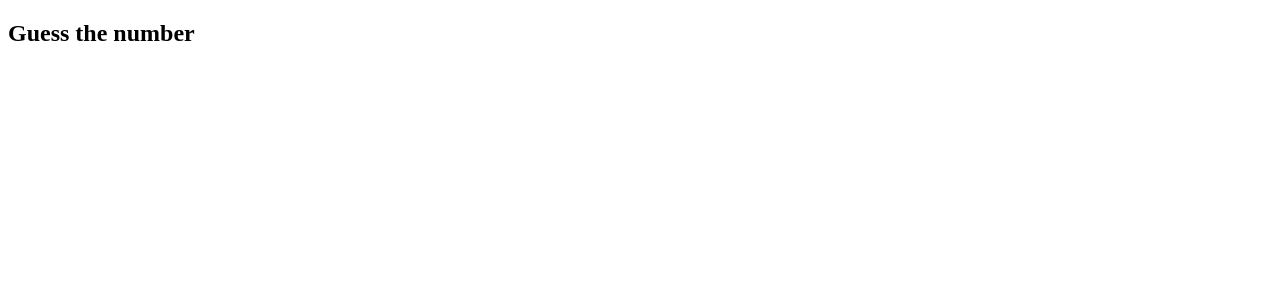
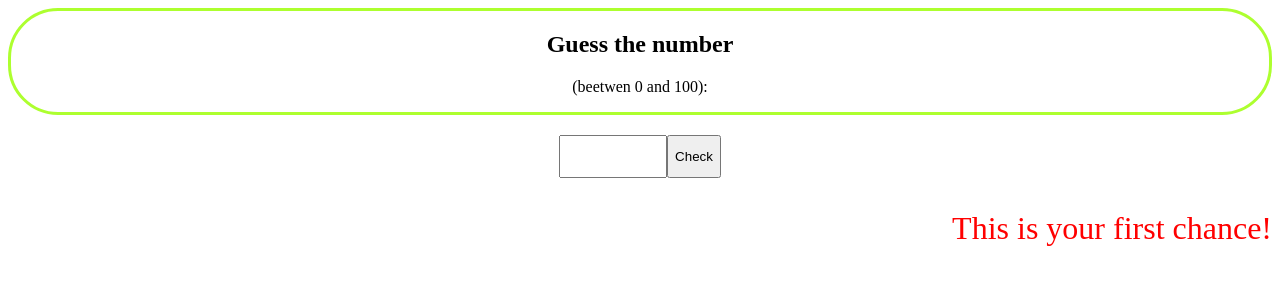
Before and after one commit to idrisay/guess-the-number, a plain HTML site: page index.html in a window 1280 px wide. Drawn offline with Linux system fonts and the light colour scheme.

Commit message:
add style

```diff
--- a/index.html
+++ b/index.html
@@ -5,8 +5,19 @@
     <meta http-equiv="X-UA-Compatible" content="IE=edge">
     <meta name="viewport" content="width=device-width, initial-scale=1.0">
     <title>Guess the number</title>
+    <link rel="stylesheet" href="styles.css">
 </head>
 <body>
-    <h2>Guess the number</h2>
+    <div id="top-div">
+        <h2>Guess the number</h2>
+        <p>(beetwen 0 and 100):</p>
+    </div>
+    <div id="input-div">
+        <input id="number" type="number" min="1" max="100" >
+        <button id="check-btn" >Check</button>
+    </div>
+    <div id="middle-div">
+        <p>This is your first chance!</p>
+    </div>
 </body>
 </html>
--- /dev/null
+++ b/styles.css
@@ -0,0 +1,25 @@
+#top-div{
+    text-align: center;
+    border: 3px solid greenyellow;
+    border-radius: 50px;
+}
+#middle-div{
+    text-align: right;
+}
+
+#middle-div p{
+    color: red;
+    font-size: 2rem;
+}
+
+/* Ortalamak icin flexi kullandim */
+#input-div{
+    display: flex;
+    justify-content: center;
+    margin-top: 20px;
+}
+
+#input-div input{
+    font-size: 2rem;
+    width: 100px;
+}
```
